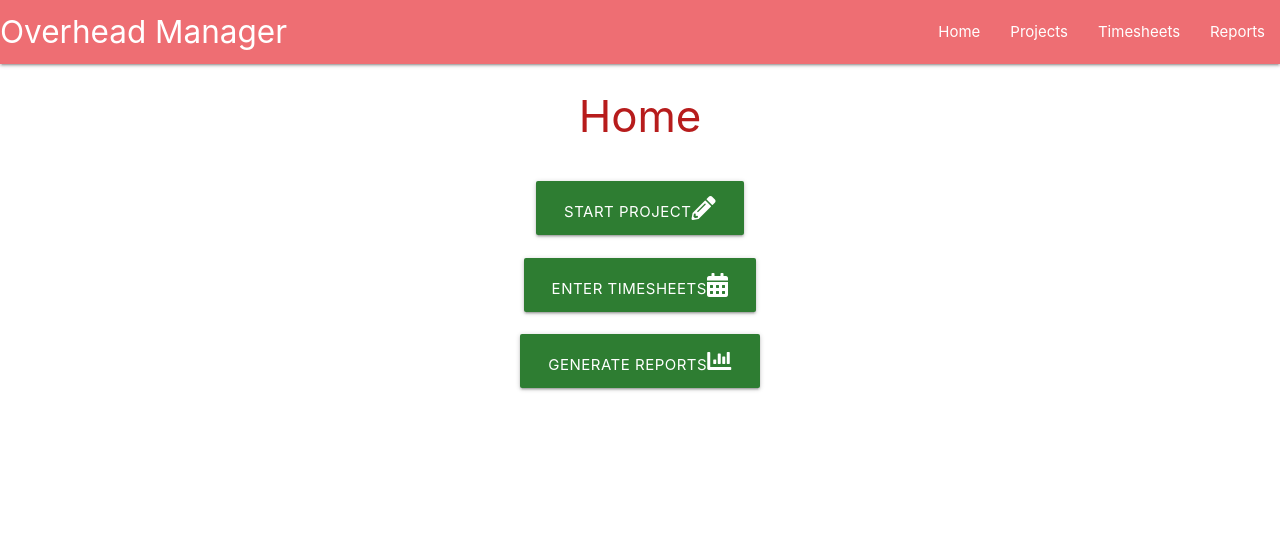
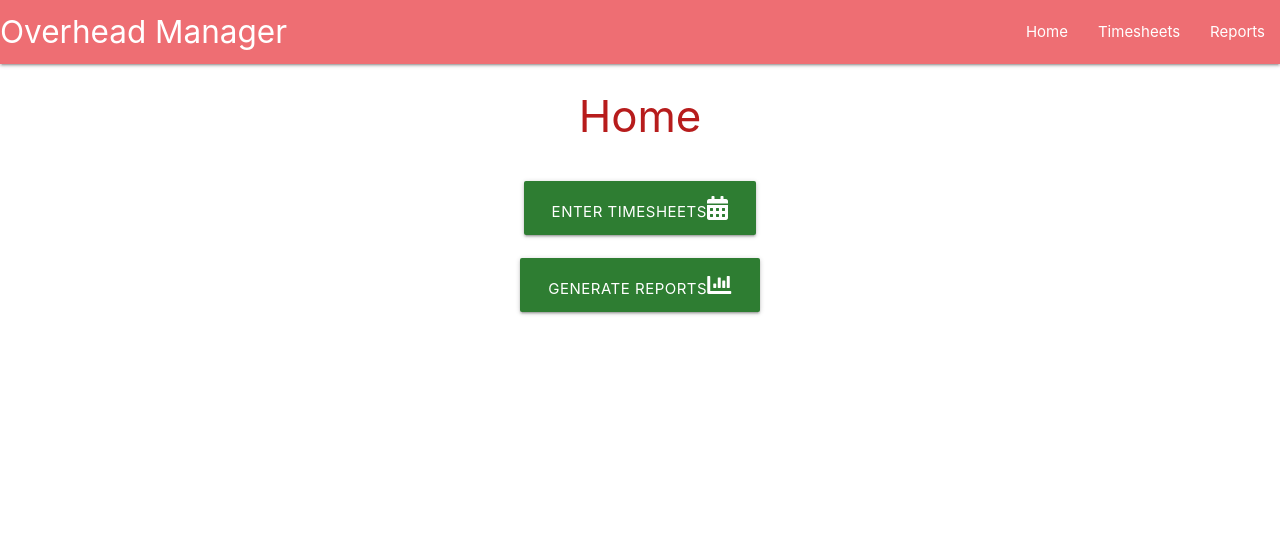
Before and after one commit to Mikewalk28/Milestone-project-3, a Flask app: page / in a window 1280 px wide. Shown: the top 552 px of the page. Run offline with Flask 3, Linux system fonts and the light colour scheme; some libraries are stand-ins or nearby versions.

Commit message:
removing projects page and routes

```diff
--- a/overheadmanager/routes.py
+++ b/overheadmanager/routes.py
@@ -27,15 +27,6 @@ data2 = november.get_all_values()
 def home():
     return render_template("home.html")
 
-
-@app.route("/projects")
-def projects():
-    """
-    Pull the project headings through and post to the google sheet in table to be deleted or updated
-    """
-    project = SHEET.worksheet('Projects')
-    values = projects.get_all_values()
-    return render_template("projects.html")
 
 @app.route("/reports")
 def reports():
--- a/overheadmanager/templates/home.html
+++ b/overheadmanager/templates/home.html
@@ -21,7 +21,6 @@
             <a href="/" class="brand-logo">Overhead Manager</a>
             <ul id="nav-mobile" class="right hide-on-med-and-down">
                 <li><a href="{{ url_for('home') }}">Home</a></li>
-                <li><a href="{{ url_for('projects') }}">Projects</a></li>
                 <li><a href="{{ url_for('timesheets') }}">Timesheets</a></li>
                 <li><a href="{{ url_for('reports') }}">Reports</a></li>
              </ul>
@@ -36,10 +35,6 @@
         </div>
         <br>
          <!-- Buttons to take you posting timesheet or to the report section -->
-         <div id="homeSection" class="col s12 center-align">
-            <a href="{{ url_for('projects') }}" id="project" class="btn-large green darken-3">Start Project<i class="fas fa-pencil-alt" style="color: white;"></i></a>
-        </div>
-        <br>
         <div id="homeSection" class="col s12 center-align">
             <a href="{{ url_for('timesheets') }}" id="timesheet" class="btn-large green darken-3">Enter Timesheets<i class="fas fa-calendar-alt" style="color: white;"></i></a>
         </div>
```
Also changed, not shown: overheadmanager/templates/projects.html (deleted, +0 -12 lines).
